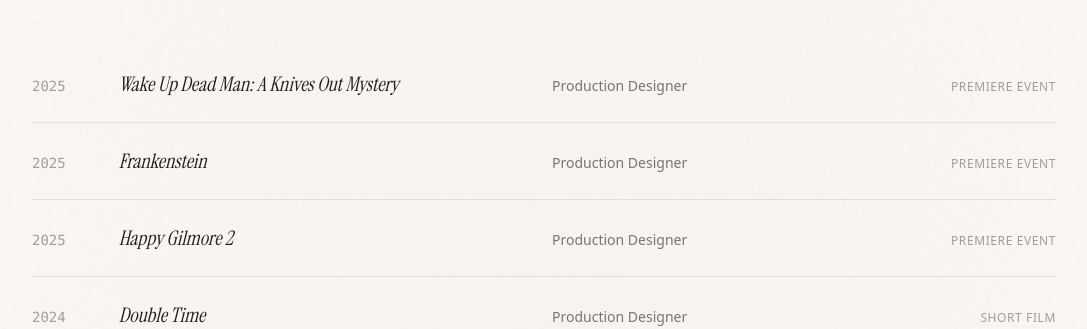
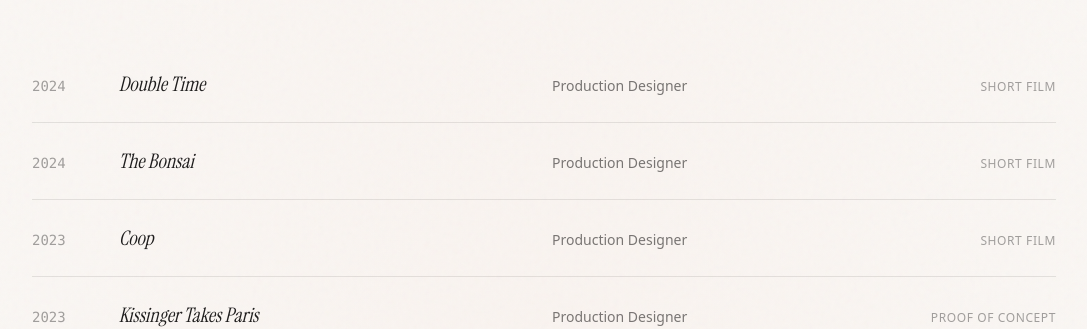
Before and after one commit to Joshlavin/sarah-portfolio, a Next.js app: page /about in a window 1280 px wide. Shown: the part 761-1090 px from the top of the page, without its empty margins (96-1183 px from the left). Built offline with nearby package versions, Linux system fonts and the light colour scheme.

Commit message:
About: remove premiere events from Filmography (not films)

```diff
--- a/src/app/about/page.tsx
+++ b/src/app/about/page.tsx
@@ -5,24 +5,6 @@ import Image from "next/image";
 import SectionColorWash from "@/components/SectionColorWash";
 
 const filmography = [
-  {
-    title: "Wake Up Dead Man: A Knives Out Mystery",
-    role: "Production Designer",
-    type: "Premiere Event",
-    year: "2025",
-  },
-  {
-    title: "Frankenstein",
-    role: "Production Designer",
-    type: "Premiere Event",
-    year: "2025",
-  },
-  {
-    title: "Happy Gilmore 2",
-    role: "Production Designer",
-    type: "Premiere Event",
-    year: "2025",
-  },
   {
     title: "Double Time",
     role: "Production Designer",
```
